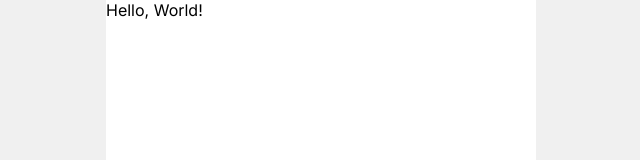
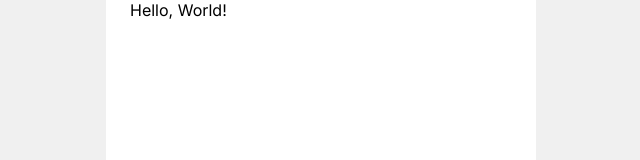
Before and after one commit to Fitapat/Fitapat-front, a Next.js app: page / in a window 1280 px wide. Shown: the top 160 px of the page, without its empty margins (319-959 px from the left). Built offline with nearby package versions, Linux system fonts and the light colour scheme.

Commit message:
design: Container로 전체 페이지 감싸기

```diff
--- a/src/app/layout.jsx
+++ b/src/app/layout.jsx
@@ -2,6 +2,7 @@
 import React from 'react';
 import { Inter } from 'next/font/google';
 import './globals.css';
+import { Container } from '@mui/material';
 
 const inter = Inter({ subsets: ['latin'] });
 
@@ -13,7 +14,9 @@
 export default function RootLayout({ children }) {
   return (
     <html lang="en">
-      <body className={inter.className}>{children}</body>
+      <body className={inter.className}>
+        <Container>{children}</Container>
+      </body>
     </html>
   );
 }
```
